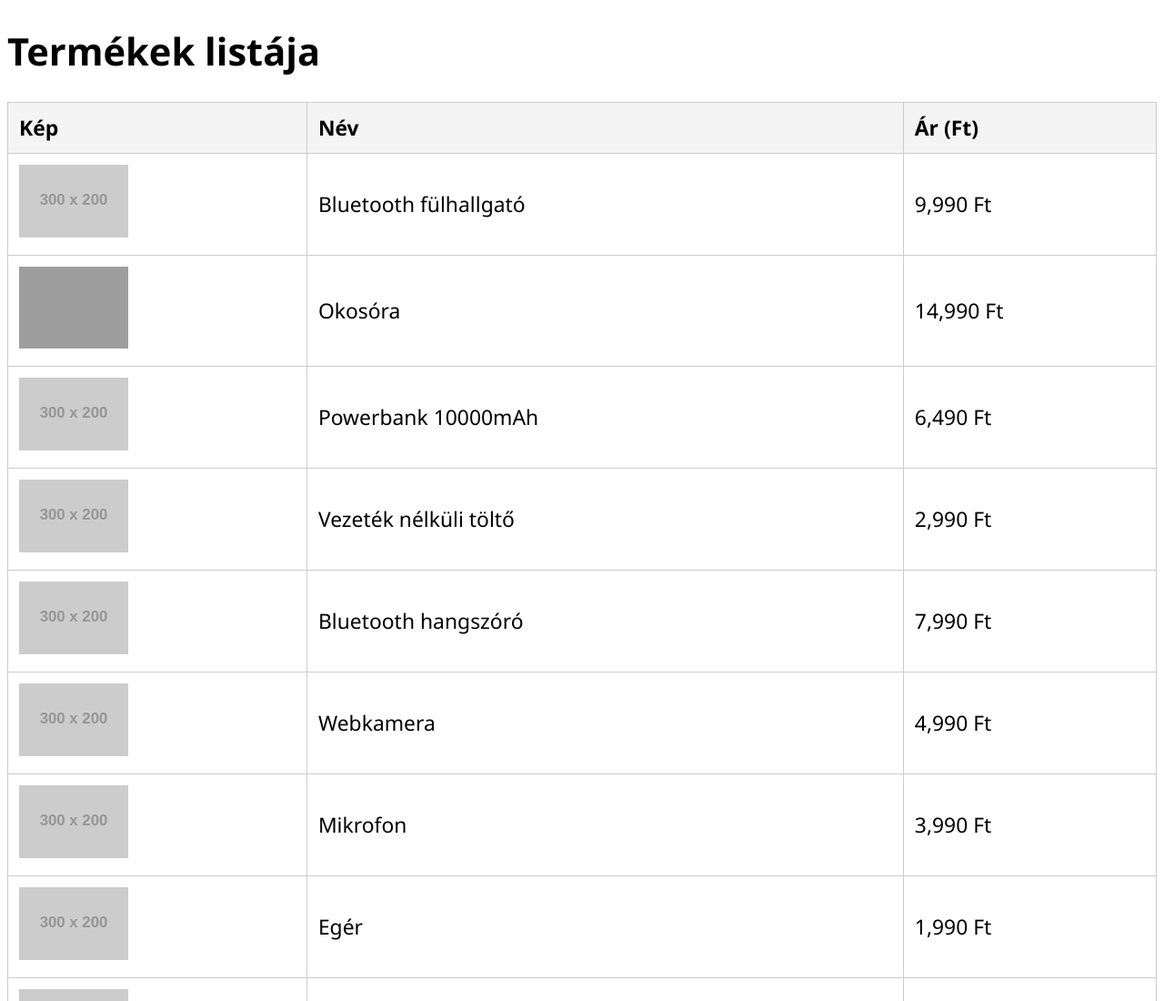
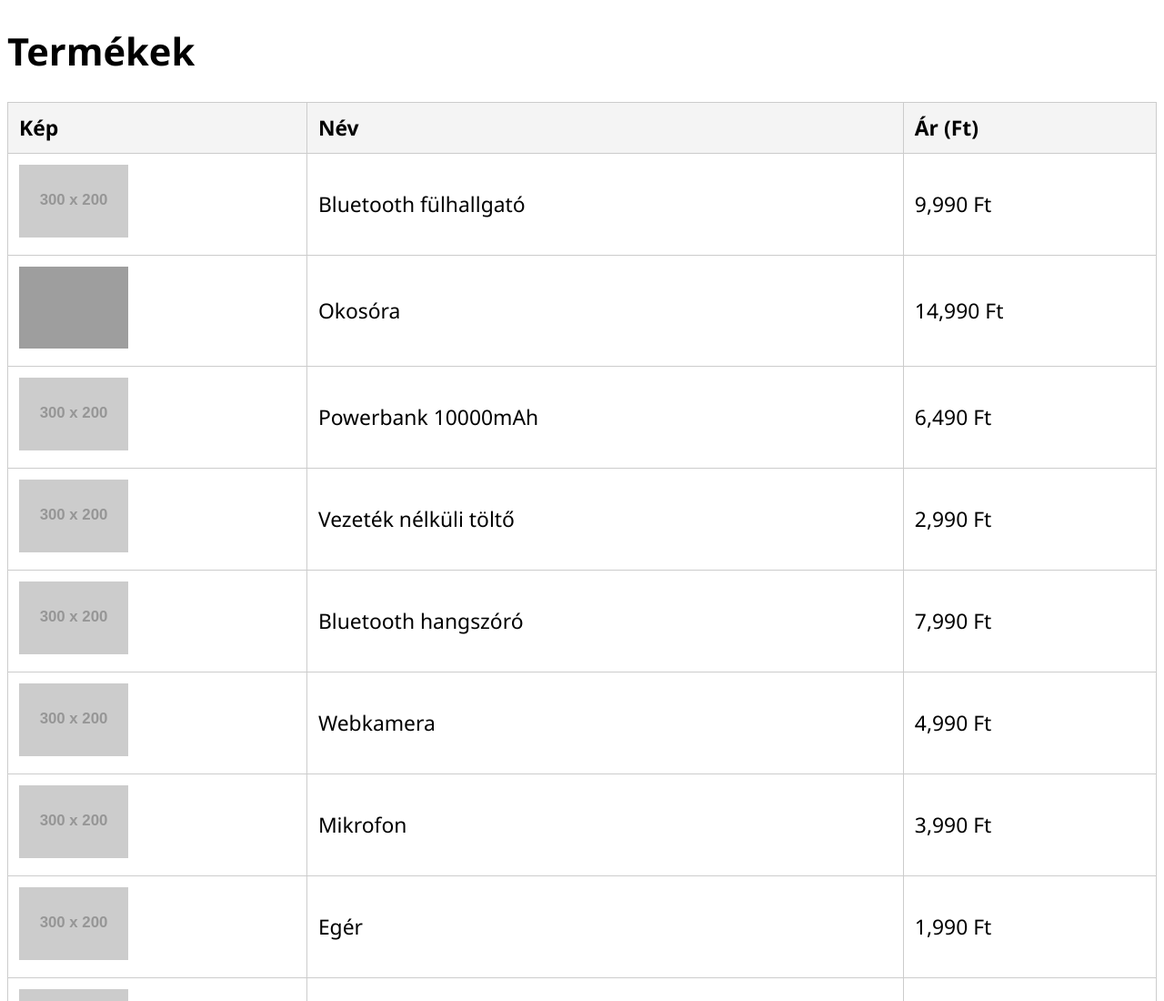
Before and after one commit to zeti1223/public, a website: page Etc/Dropshipping/admin.html in a window 1280 px wide. Shown: the top 1100 px of the page at 91% size. Drawn offline with Linux system fonts and the light colour scheme; grey boxes are pictures that could not be loaded; placeholder pictures from the web are drawn by us.

Commit message:
admin.html

```diff
--- a/Etc/Dropshipping/admin.html
+++ b/Etc/Dropshipping/admin.html
@@ -16,7 +16,7 @@
     </style>
 </head>
 <body>
-    <h1>Termékek listája</h1>
+    <h1>Termékek</h1>
     <table id="products-table">
         <thead>
             <tr>
```
